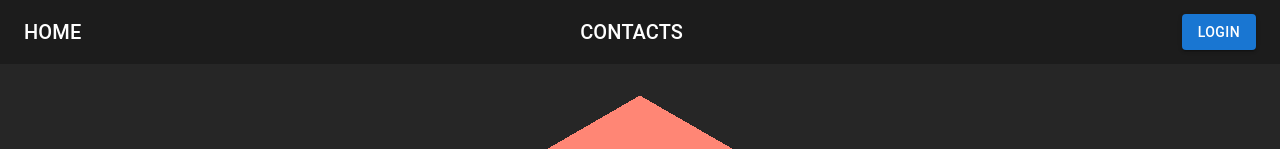
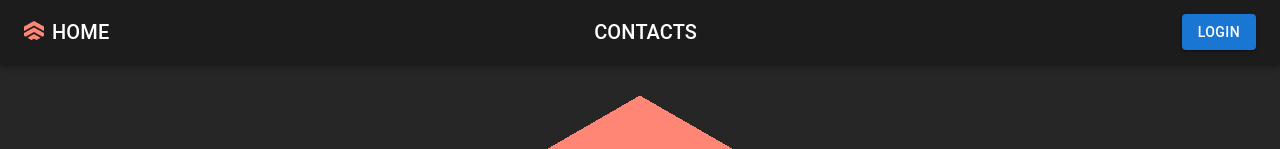
Before and after one commit to judahhigh/contacts-frontend, a React (Create React App) app: page / in a window 1280 px wide. Shown: the top 149 px of the page. Built offline with nearby package versions, Linux system fonts and the light colour scheme.

Commit message:
Made navbar tweaks.

```diff
--- a/src/components/NavBar.tsx
+++ b/src/components/NavBar.tsx
@@ -8,12 +8,23 @@ import Typography from "@mui/material/Typography";
 import Button from "@mui/material/Button";
 import IconButton from "@mui/material/IconButton";
 import MenuIcon from "@mui/icons-material/Menu";
+import Stack from "@mui/material/Stack";
+
+import logo from "../logo.png";
 
 function NavBar() {
   return (
-    <Box sx={{ flexGrow: 1 }}>
+    <Box sx={{ display: "flex", justifyContent: "space-evenly" }}>
       <AppBar position="static" sx={{ bgcolor: "#1c1c1c" }}>
         <Toolbar>
+          <Box sx={{ mr: 1, mt: 0.5 }}>
+            <img
+              src={logo}
+              style={{ maxWidth: "20px" }}
+              className="App-logo"
+              alt="logo"
+            />
+          </Box>
           <Typography variant="h6" component="div" sx={{ flexGrow: 1 }}>
             <Link
               to="/"
```
